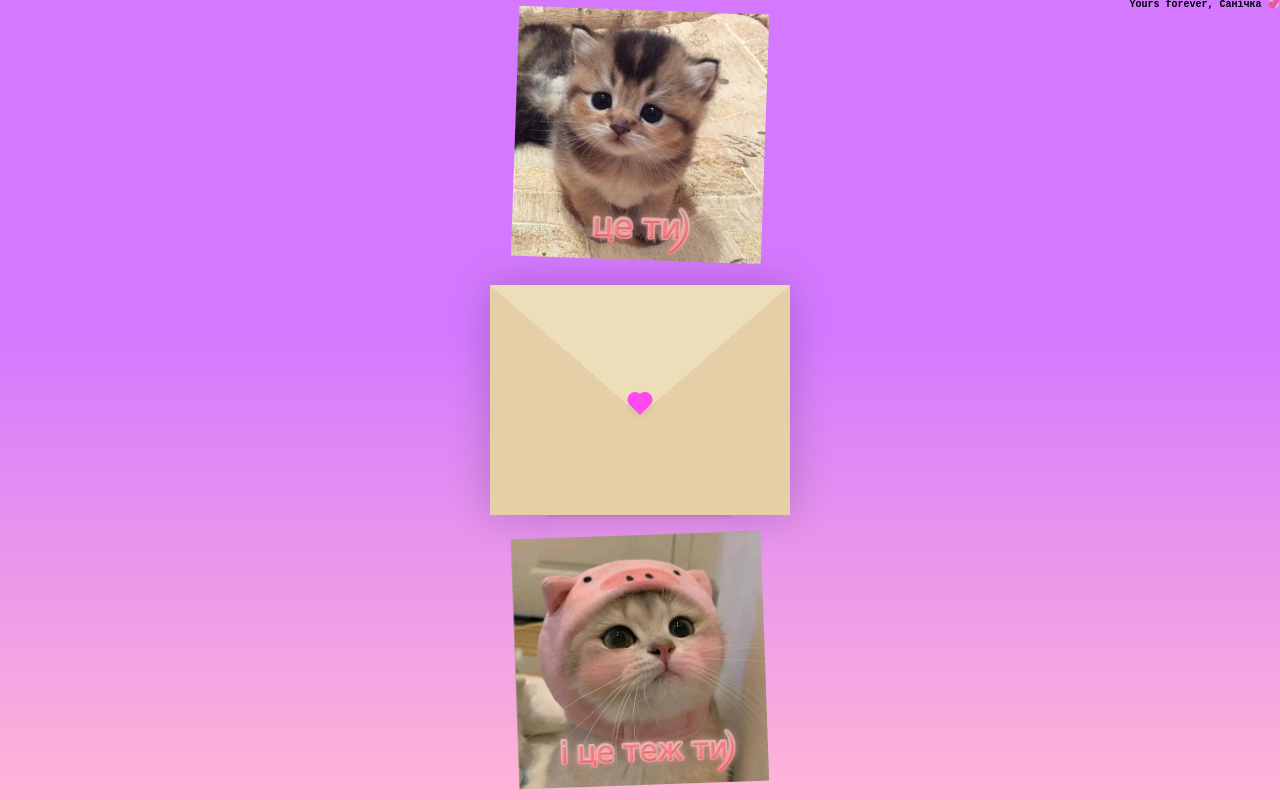
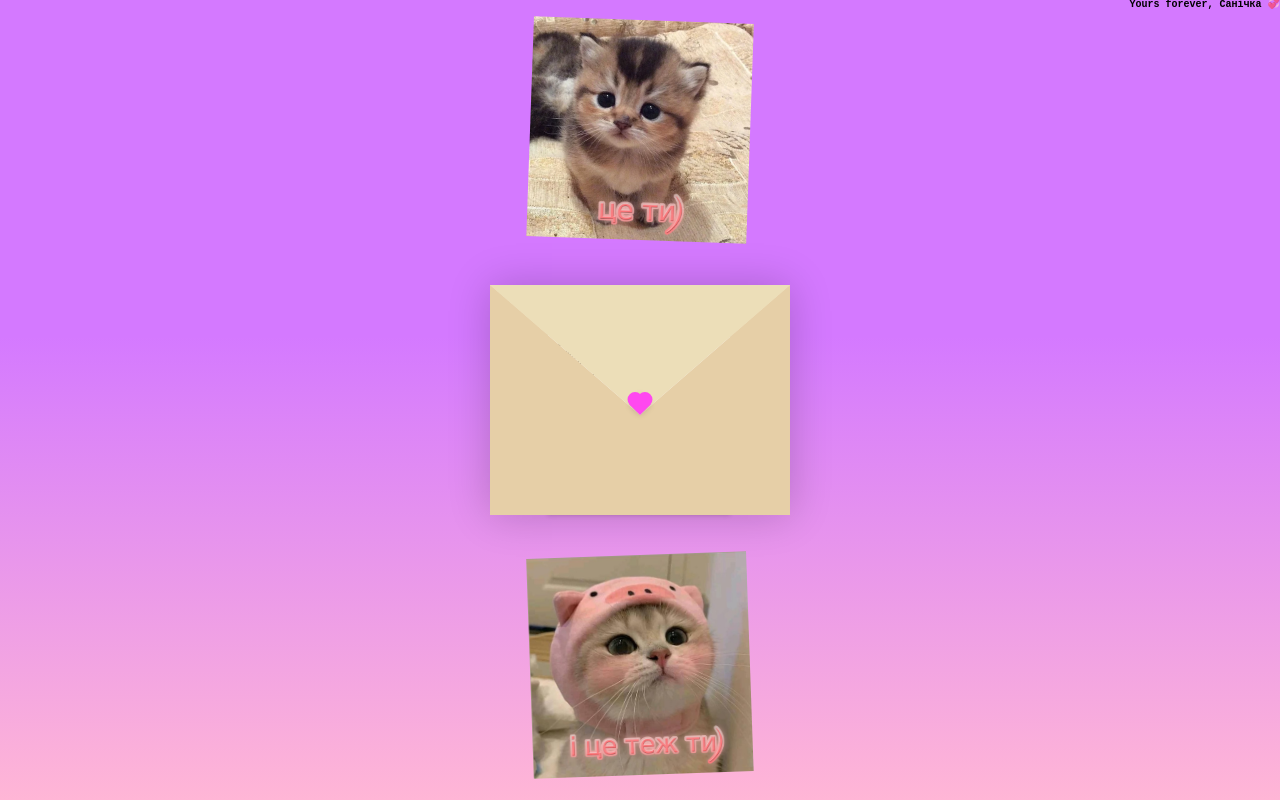
Before and after one commit to airballmaestro/dashulya, a plain HTML site: page index.html in a window 1280 px wide. Drawn offline with Linux system fonts and the light colour scheme.

Commit message:
Update index.html

```diff
--- a/index.html
+++ b/index.html
@@ -9,7 +9,7 @@
     </head>
     <body>
         <div class="container">
-            <div class="photo-1"><img src="./img/cat1.png" width="250"></div>
+            <div class="photo-1"><img src="./img/cat1.png" width="220"></div>
             <div class="envelope-wrapper">
                 <div class="envelope">
                     <div class="letter">
@@ -23,7 +23,7 @@
                     <div class="heart"></div>
                 </div>
             </div>
-            <div class="photo-2"><img src="./img/cat2.png" width="250"></div>
+            <div class="photo-2"><img src="./img/cat2.png" width="220"></div>
         </div>
         <p class="yours">Yours forever, Санічка &#128158;</p>
         <script>
```
